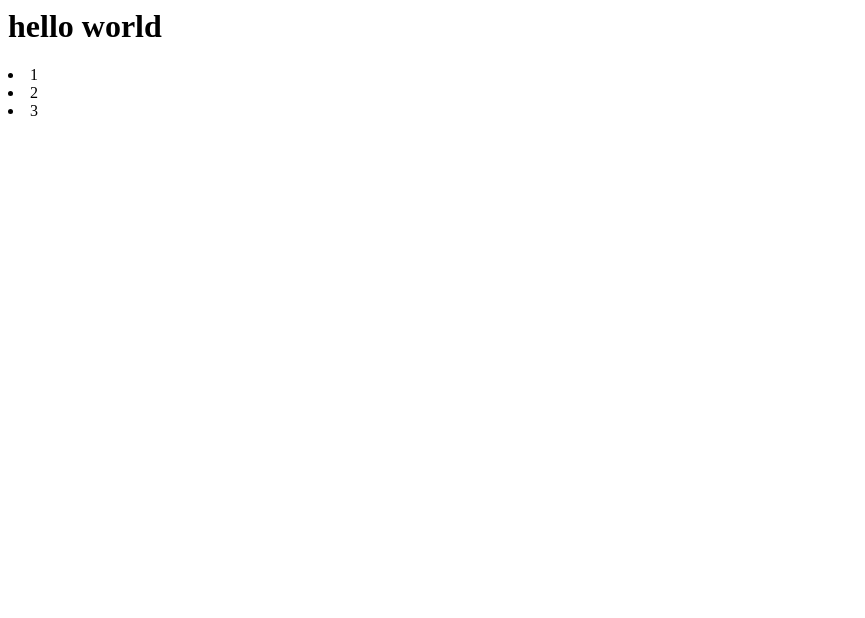
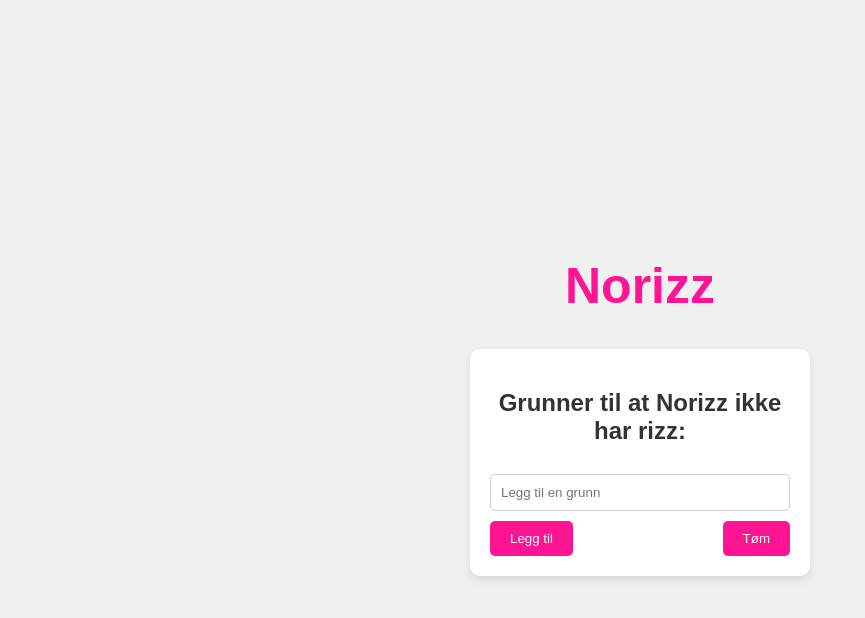
Before and after one commit to NicolaiU/Veyron, a plain HTML site: page index.html in a window 1280 px wide. Shown: the whole page, without its empty margins (0-865 px from the left). Drawn offline with Linux system fonts and the light colour scheme; files that its build step writes are made by us from their sources.

Commit message:
Add files via upload

```diff
--- a/index.html
+++ b/index.html
@@ -1,8 +1,28 @@
-<h1>hello world</h1>
-<section class="hello">
-  <div id="bishmillah">
-    <li>1</li>
-    <li>2</li>
-    <li>3</li>
-  </div>
-</section>
+<!DOCTYPE html>
+<html lang="en">
+  <head>
+    <link rel="stylesheet" href="css/styles.css" />
+    <script src="js/func.js" defer></script>
+    <meta charset="UTF-8" />
+    <meta name="viewport" content="width=device-width, initial-scale=1.0" />
+    <title>Norizz</title>
+  </head>
+  <body>
+    <div class="container">
+      <header>
+        <h1>Norizz</h1>
+      </header>
+      <section class="content">
+        <div class="box">
+          <h2>Grunner til at Norizz ikke har rizz:</h2>
+          <ul id="reasons-list"></ul>
+          <input type="text" id="new-reason" placeholder="Legg til en grunn" />
+          <div class="buttons">
+            <button id="add-reason-button">Legg til</button>
+            <button id="clear-reasons-button">Tøm</button>
+          </div>
+        </div>
+      </section>
+    </div>
+  </body>
+</html>
--- /dev/null
+++ b/styles.css
@@ -0,0 +1,75 @@
+body {
+  background-color: #f0f0f0;
+  font-family: Arial, sans-serif;
+  display: flex;
+  justify-content: center;
+  align-items: center;
+  height: 100vh;
+  margin: 0;
+}
+
+.container {
+  text-align: center;
+}
+
+header {
+  margin-bottom: 20px;
+}
+
+h1 {
+  color: #ff1493;
+  font-size: 50px;
+}
+
+.content {
+  background-color: #fff;
+  padding: 20px;
+  border-radius: 10px;
+  box-shadow: 0 4px 8px rgba(0, 0, 0, 0.1);
+  width: 300px;
+  text-align: center;
+  margin: 0 auto;
+}
+
+h2 {
+  color: #333;
+}
+
+ul {
+  list-style-type: none;
+  padding: 0;
+}
+
+li {
+  background-color: #ffebcd;
+  margin: 5px 0;
+  padding: 10px;
+  border-radius: 5px;
+}
+
+input[type="text"] {
+  width: calc(100% - 22px);
+  padding: 10px;
+  margin-top: 10px;
+  border: 1px solid #ccc;
+  border-radius: 5px;
+}
+
+.buttons {
+  display: flex;
+  justify-content: space-between;
+  margin-top: 10px;
+}
+
+button {
+  padding: 10px 20px;
+  background-color: #ff1493;
+  color: #fff;
+  border: none;
+  border-radius: 5px;
+  cursor: pointer;
+}
+
+button:hover {
+  background-color: #ff69b4;
+}
```
Also changed, not shown: func.js (added, +70 -0 lines).
